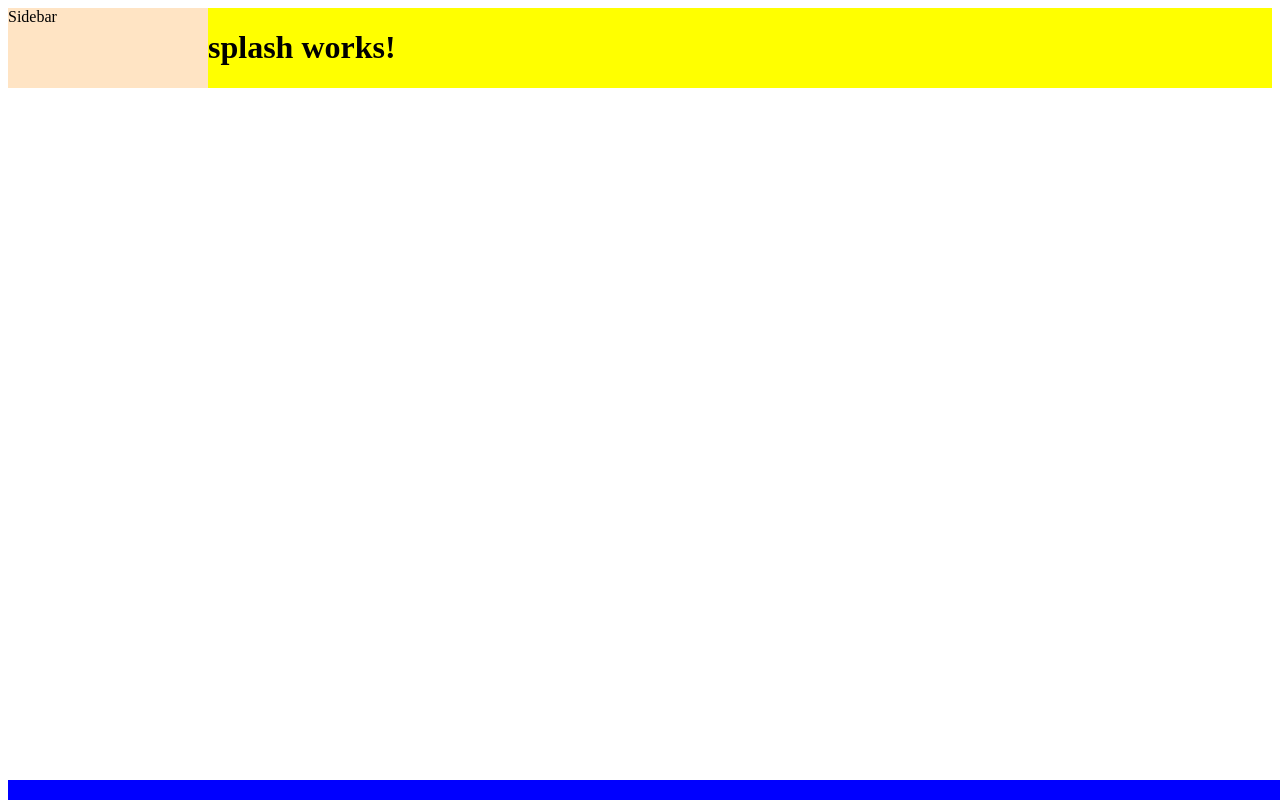
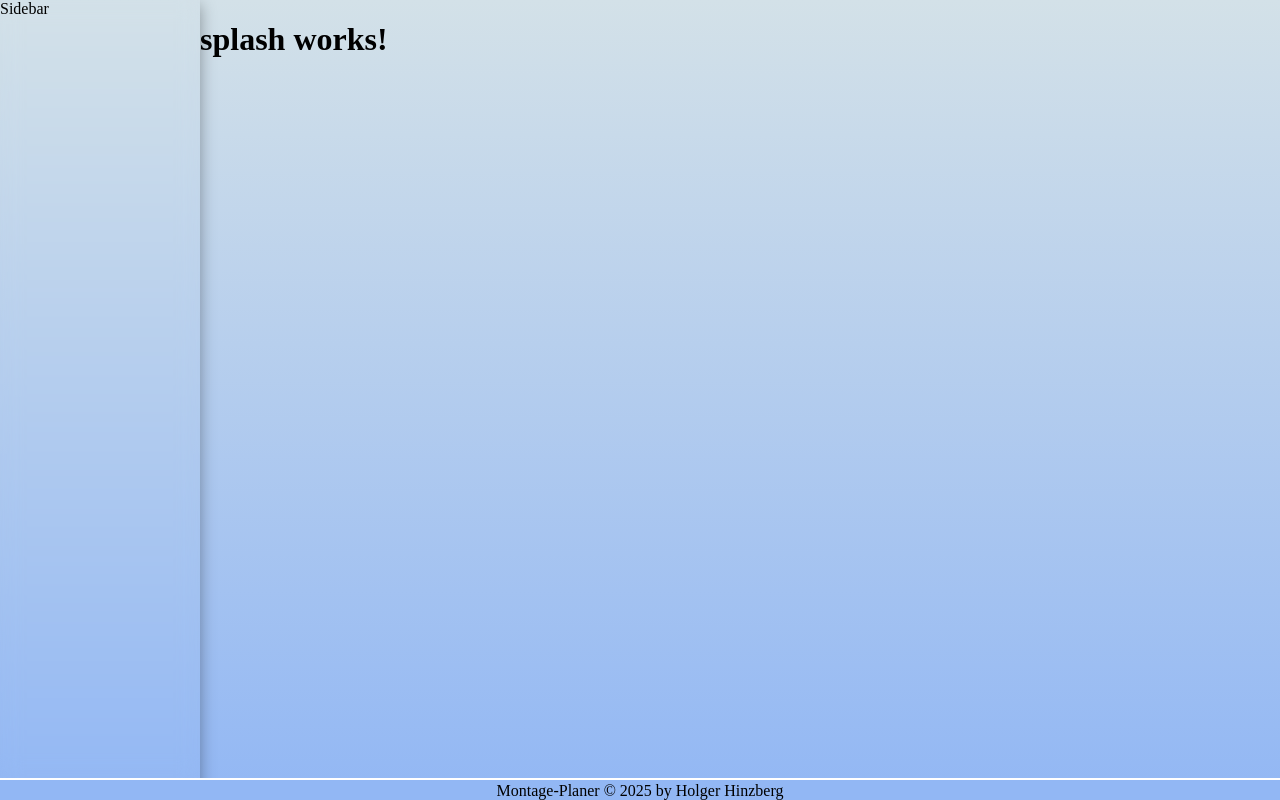
Before and after one commit to hinzberg/Montageplaner, an Angular app: page / in a window 1280 px wide. Built offline with nearby package versions, Linux system fonts and the light colour scheme.

Commit message:
2025-05-02 Styling Footer and Background

```diff
--- a/src/app/Components/navigation-sidebar/navigation-sidebar.component.scss
+++ b/src/app/Components/navigation-sidebar/navigation-sidebar.component.scss
@@ -1,10 +1,9 @@
 .sidebar {
-  // position: fixed;
-  left: 0;
   width: 200px;
   height: 100%;
-  background-color: bisque;
-  // border-top: 2px solid white;
-  // box-shadow: rgba(0, 0, 0, 0.35) 0px 5px 15px;
-  // backdrop-filter: blur(10px);
+  //background-color: bisque;
+  padding: 0;
+  margin: 0;
+  box-shadow: rgba(0, 0, 0, 0.35) 0px 5px 15px;
+  backdrop-filter: blur(10px);
 }
--- a/src/app/Components/webfooter/webfooter.component.html
+++ b/src/app/Components/webfooter/webfooter.component.html
@@ -1,2 +1,5 @@
 <div class="footer">
+  <div class="footerContent">
+    Montage-Planer &copy; 2025 by Holger Hinzberg
+    </div>
 </div>
--- a/src/app/Components/webfooter/webfooter.component.scss
+++ b/src/app/Components/webfooter/webfooter.component.scss
@@ -3,8 +3,12 @@
   bottom: 0;
   width: 100%;
   height: 20px;
-  background-color:blue;
-  // border-top: 2px solid white;
-  // box-shadow: rgba(0, 0, 0, 0.35) 0px 5px 15px;
-  // backdrop-filter: blur(10px);
+  background-color:rgb(146, 183, 244);
+  border-top: 2px solid white;
 }
+
+.footerContent {
+  width: 100%;
+  text-align: center;
+  padding-top: 2px;
+}
--- a/src/app/Components/webheader/webheader.component.scss
+++ b/src/app/Components/webheader/webheader.component.scss
@@ -1,9 +1,12 @@
 .header {
   position: fixed;
   top: 0;
+  left: 0;
   width: 100%;
   height: 30px;
   background-color:red;
+  padding: 0;
+  margin: 0;
   // border-top: 2px solid white;
   // box-shadow: rgba(0, 0, 0, 0.35) 0px 5px 15px;
   // backdrop-filter: blur(10px);
--- a/src/app/app.component.html
+++ b/src/app/app.component.html
@@ -1,4 +1,4 @@
-<!--app-webheader></app-webheader-->
+<!-- app-webheader></app-webheader-->
 
 <div class="mainContainer">
   <app-navigation-sidebar></app-navigation-sidebar>
--- a/src/app/app.component.scss
+++ b/src/app/app.component.scss
@@ -1,7 +1,3 @@
-* {
-  margin: 0;
-  padding: 0;
-}
 
 .mainContainer {
   display: flex;
@@ -10,6 +6,6 @@
   //align-items: stretch;
   width: 100%;
   height: 100%;
-  background-color: yellow;
-  margin: 0px;
+  margin: 0;
+  padding: 0;
 }
--- a/src/styles.scss
+++ b/src/styles.scss
@@ -1 +1,15 @@
 /* You can add global styles to this file, and also import other style files */
+
+body {
+  margin: 0;
+  padding: 0;
+  height: 100%;
+  background-attachment: fixed;
+  background: #d3e1e8;
+  background: linear-gradient(180deg, rgba(211, 225, 232, 1) 0%, rgb(146, 183, 244) 100%);
+}
+
+html {
+  height: 100%;
+  width: 100%;
+}
```
